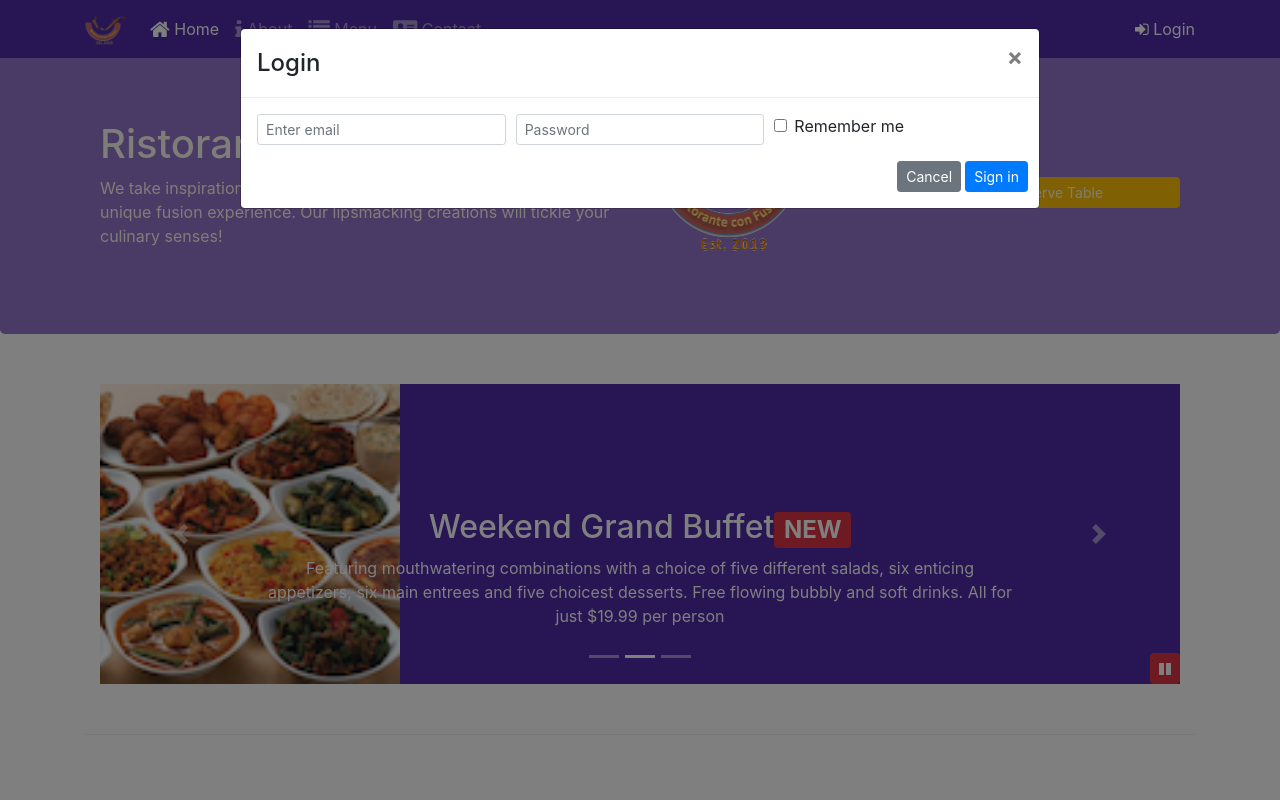
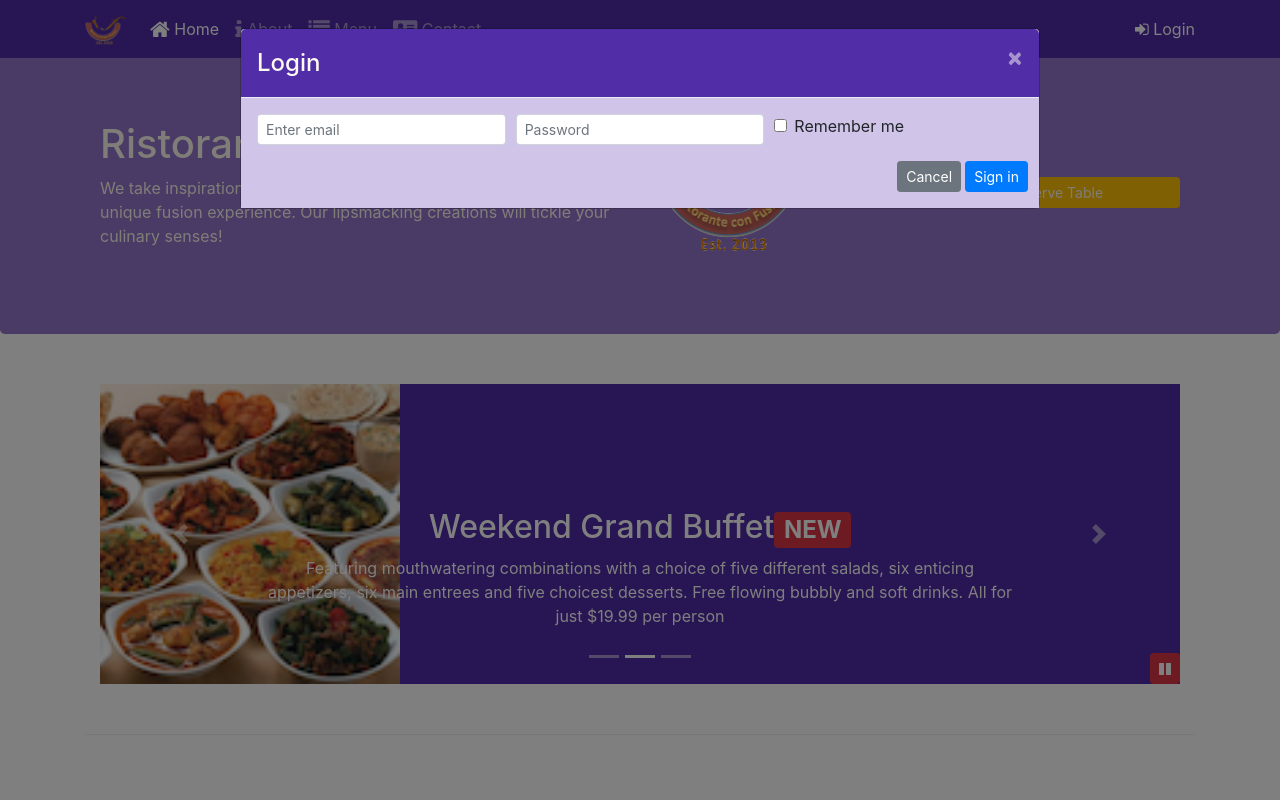
Before and after one commit to Jasontnelson/bootstrapExercise1, a website: page index.html in a window 1280 px wide. Both pictures are taken after a click on the link "Login". Shown: the top 800 px of the page. Drawn offline with nearby package versions, Linux system fonts and the light colour scheme.

Commit message:
Assignment 4

```diff
--- a/css/styles.less
+++ b/css/styles.less
@@ -74,3 +74,16 @@ body{
 	position: absolute;
 	bottom: 0px;
 }
+
+.modal-header {
+	background: @background-dark;
+	color: floralwhite;
+
+	button {
+		color: floralwhite;
+	}
+}
+
+.modal-body {
+	background: @background-pale;
+}
--- a/css/styles.scss
+++ b/css/styles.scss
@@ -73,3 +73,16 @@ body{
     position: absolute;
     bottom: 0px;
 }
+
+.modal-header {
+	background: $background-dark;
+	color: floralwhite;
+
+	button {
+		color: floralwhite;
+	}
+}
+
+.modal-body {
+	background: $background-pale;
+}
--- a/index.html
+++ b/index.html
@@ -29,7 +29,7 @@
 					<li class="nav-item"><a class="nav-link" href="./contactus.html"><span class="fa fa-address-card fa-lg"></span> Contact</a></li>
 				</ul>
                 <span class="navbar-text">
-                    <a data-toggle="modal" data-target="#loginModal">
+                    <a id="loginButton">
                         <span class="fa fa-sign-in"></span> Login
                     </a>
                 </span>
@@ -86,7 +86,7 @@
                     <img src="img/logo.png" class="img-fluid">
                 </div>
                 <div class="col-12 col-sm align-self-center">
-                    <a data-toggle="modal" data-target="#reserveModal" class="btn btn-warning btn-sm btn-block">Reserve Table</a>
+                    <a id="modalButton" class="btn btn-warning btn-sm btn-block">Reserve Table</a>
                 </div>
             </div>
         </div>
@@ -300,6 +300,15 @@
     				$('#carouselButton').children('span').addClass('fa-pause');
     			}
     		});
+
+    		//This code if for task 2 of assignment 4
+    		$('#modalButton').click(function(){
+    			$('#reserveModal').modal('toggle');
+    		});
+
+    		$('#loginButton').click(function(){
+    			$('#loginModal').modal('toggle');
+    		});
     	});
     </script>
 </body>
```
Also changed, not shown: css/styles.css.
